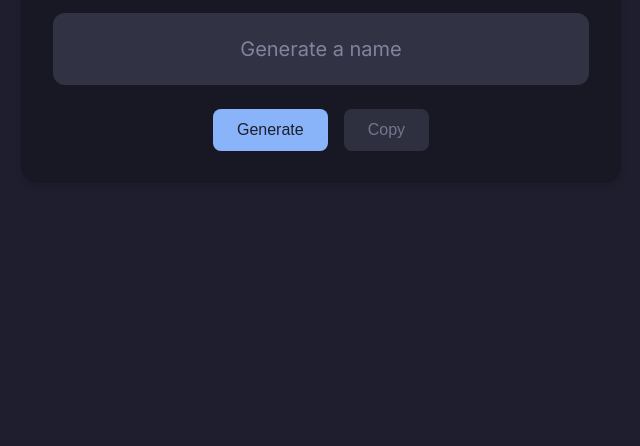
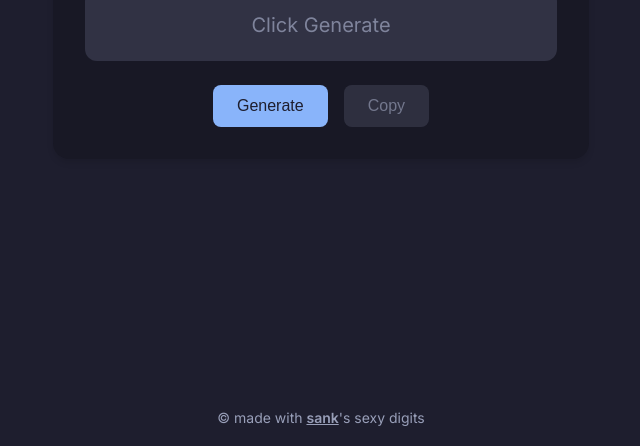
Before and after one commit to sanklikesdrain/ign-gen, a website built with Vite: page src/index.html in a window 1280 px wide. Shown: the part 354-800 px from the top of the page, without its empty margins (319-959 px from the left). Built offline with nearby package versions, Linux system fonts and the light colour scheme.

Commit message:
Add copyright footer with GitHub link and fix styling

```diff
--- a/src/index.html
+++ b/src/index.html
@@ -4,27 +4,26 @@
     <meta charset="UTF-8">
     <meta name="viewport" content="width=device-width, initial-scale=1.0">
     <title>IGN Generator</title>
+    <link rel="stylesheet" href="/styles.css">
     <link rel="preconnect" href="https://fonts.googleapis.com">
     <link rel="preconnect" href="https://fonts.gstatic.com" crossorigin>
-    <link href="https://fonts.googleapis.com/css2?family=Inter:wght@400;500;600&display=swap" rel="stylesheet">
-    <link rel="stylesheet" href="/styles.css">
+    <link href="https://fonts.googleapis.com/css2?family=Inter:wght@400;500;600;700&display=swap" rel="stylesheet">
 </head>
 <body>
     <div class="container">
-        <main class="generator">
-            <h1 class="title">IGN Generator</h1>
-            <div class="name-display" id="nameDisplay">
-                <span class="placeholder">Generate a name</span>
+        <h1>IGN Generator</h1>
+        <div class="generator">
+            <div id="nameDisplay" class="name-display">
+                <span class="placeholder">Click Generate</span>
             </div>
-            <div class="controls">
-                <button id="generateBtn" class="btn generate-btn">
-                    Generate
-                </button>
-                <button id="copyBtn" class="btn copy-btn" disabled>
-                    Copy
-                </button>
+            <div class="buttons">
+                <button id="generateBtn" class="btn generate-btn">Generate</button>
+                <button id="copyBtn" class="btn copy-btn" disabled>Copy</button>
             </div>
-        </main>
+        </div>
+        <footer class="copyright">
+            © made with <a href="https://github.com/sanklikesdrain" target="_blank" rel="noopener noreferrer">sank</a>'s sexy digits
+        </footer>
     </div>
     <script type="module" src="/main.js"></script>
 </body>
--- a/src/styles.css
+++ b/src/styles.css
@@ -49,6 +49,16 @@ body {
     width: 100%;
     max-width: 600px;
     margin: 0 auto;
+    padding: 2rem;
+    padding-bottom: 80px;
+}
+
+h1 {
+    text-align: center;
+    color: var(--lavender);
+    margin-bottom: 2rem;
+    font-size: 2rem;
+    font-weight: 600;
 }
 
 .generator {
@@ -56,14 +66,6 @@ body {
     border-radius: 1rem;
     padding: 2rem;
     box-shadow: 0 4px 6px rgba(0, 0, 0, 0.1);
-}
-
-.title {
-    text-align: center;
-    color: var(--lavender);
-    margin-bottom: 2rem;
-    font-size: 2rem;
-    font-weight: 600;
 }
 
 .name-display {
@@ -92,9 +94,10 @@ body {
     font-size: 1.25rem;
 }
 
-.controls {
+.buttons {
     display: flex;
     gap: 1rem;
+    margin-top: 1.5rem;
     justify-content: center;
 }
 
@@ -138,7 +141,7 @@ body {
         padding: 1.5rem;
     }
 
-    .controls {
+    .buttons {
         flex-direction: column;
     }
 
@@ -146,3 +149,30 @@ body {
         width: 100%;
     }
 }
+
+.copyright {
+    position: fixed;
+    bottom: 20px;
+    left: 0;
+    right: 0;
+    text-align: center;
+    color: var(--text);
+    font-size: 14px;
+    opacity: 0.7;
+    transition: opacity 0.3s ease;
+}
+
+.copyright:hover {
+    opacity: 1;
+}
+
+.copyright a {
+    color: var(--text);
+    text-decoration: underline;
+    font-weight: 600;
+    transition: color 0.3s ease;
+}
+
+.copyright a:hover {
+    color: var(--accent);
+}
```
Also changed, not shown: vercel.json (added).
